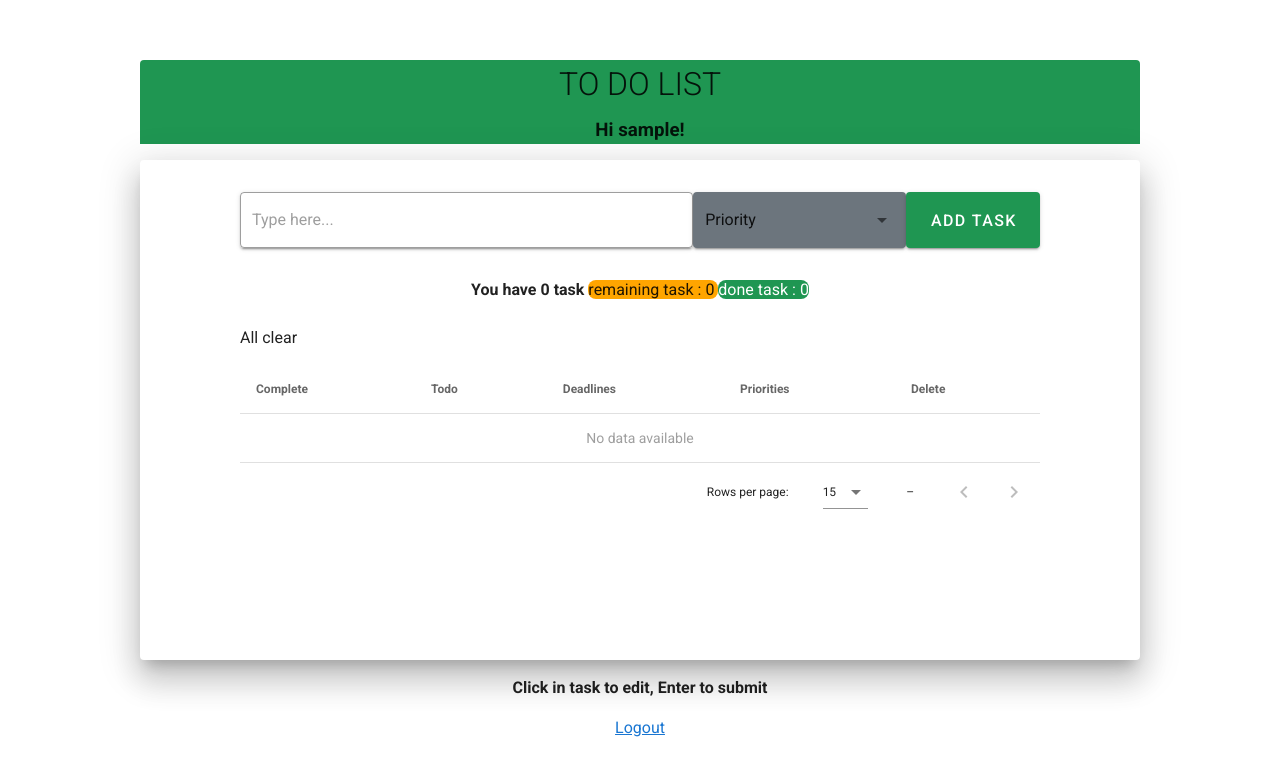
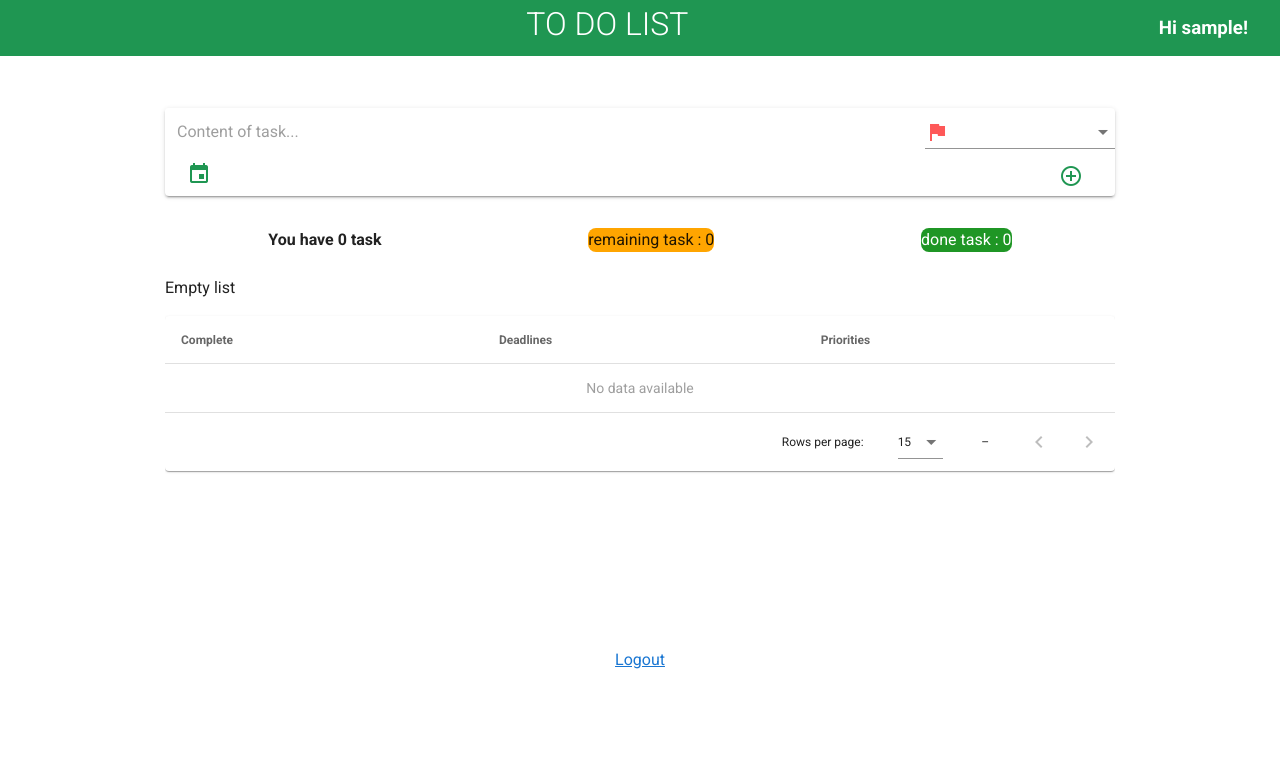
Before and after one commit to joker20-kiddihub/Todo, a Vue app: page / in a window 1280 px wide. Shown: the top 776 px of the page. Built offline with nearby package versions, Linux system fonts and the light colour scheme; sample sign-in values are in the browser's storage.

Commit message:
Improved user interface

```diff
--- a/src/Config/colors.js
+++ b/src/Config/colors.js
@@ -4,7 +4,6 @@ const colors = {
 	pink: "F66D9B",
 	light: "F8F9FA",
 	yellow: "FFC107",
-	green: "1F9652",
 	teal: "4DC0B5",
 	cyan: "17A2B8",
 	red: "FE5858",
--- a/src/Plugins/vuetify.js
+++ b/src/Plugins/vuetify.js
@@ -13,7 +13,7 @@ const opts = {
 		},
 	},
 	icons: {
-		iconfont: "mdiSvg", // 'mdi' || 'mdiSvg' || 'md' || 'fa' || 'fa4' || 'faSvg'
+		iconfont: "mdi", // 'mdi' || 'mdiSvg' || 'md' || 'fa' || 'fa4' || 'faSvg'
 	},
 };
 
--- a/src/Screens/Auth/LoginPage.vue
+++ b/src/Screens/Auth/LoginPage.vue
@@ -9,7 +9,7 @@
 				<v-card
 					class="text-center d-flex flex-column align-center justify-center"
 					height="100%"
-					color="#1F9652"
+					color="white"
 					tile
 				>
 					<div>
@@ -56,7 +56,7 @@
 						<div class="form-group">
 							<v-btn
 								class="mr-4 mt-4; white--text"
-								color="#1F9652"
+								color="white"
 								block
 								:disabled="status.loggingIn"
 								@click="handleSubmit"
--- a/src/Screens/Home/Components/AddTodo.vue
+++ b/src/Screens/Home/Components/AddTodo.vue
@@ -1,36 +1,81 @@
 <template>
-	<v-row class="mt-8 align-start ma-0" width="60%">
+	<v-card>
+		<v-item-group class="mt-6">
+			<div class="d-flex">
 				<v-text-field
-			outlined
 					clearable
 					type="text"
-			solo
-			placeholder="Type here..."
+					placeholder="Content of task..."
 					@keyup.enter="Add"
 					v-model.trim="newTodo"
-			style="width: 40%"
+					flat
+					solo
+					class="ma-0 pa-0"
+					hide-details
 				>
 				</v-text-field>
+				<div
+					style="width: 20%"
+					class="d-flex align-center justify-center"
+				>
 					<v-select
+						:items="priorities"
 						v-model="priority"
-			:items="priorities"
-			item-text="name"
+						:item-text="() => ``"
 						item-value="id"
-			height="56"
-			style="width: 10%"
-			solo
-			:background-color="priorities[priority].backgroundColor"
-		></v-select>
+						class="ma-0 pa-0"
+						hide-details
+					>
+						<template v-slot:prepend-inner>
+							<v-icon :color="priorities[priority].color"
+								>mdi-flag</v-icon
+							>
+						</template>
+						<template slot="item" slot-scope="data">
+							<v-icon :color="data.item.color">{{
+								data.item.icon
+							}}</v-icon>
+							<span class="ml-12">{{ data.item.name }}</span>
+						</template>
+					</v-select>
+				</div>
+			</div>
+			<div
+				class="d-flex justify-space-between pl-4 pr-8"
+				style="height: 40px"
+			>
+				<div>
+					<v-menu
+						:close-on-content-click="false"
+						:nudge-right="40"
+						transition="scale-transition"
+						offset-y
+						min-width="auto"
+						style="width: 20px"
+					>
+						<template v-slot:activator="{ on, attrs }">
 							<v-btn
-			height="56"
-			x-large
-			color="#1F9652"
-			class="white--text"
-			@click="Add"
+								icon
+								color="#1f9652"
+								v-bind="attrs"
+								v-on="on"
 							>
-			ADD TASK
+								<v-icon>mdi-calendar</v-icon>
 							</v-btn>
-	</v-row>
+						</template>
+						<v-date-picker
+							color="#1f9652"
+							v-model="deadline"
+							:allowed-dates="disablePastDates"
+						></v-date-picker>
+					</v-menu>
+				</div>
+				<button @click="Add" class="mr-0">
+					<v-icon color="#1f9652"> mdi-plus-circle-outline </v-icon>
+				</button>
+			</div>
+		</v-item-group>
+	</v-card>
 </template>
 
 <script>
@@ -46,6 +91,9 @@ export default {
 			newTodo: this.$store.state.newToDo,
 			priority: this.$store.state.priorityId,
 			deadline: this.$store.state.deadlines,
+			date: new Date(Date.now() - new Date().getTimezoneOffset() * 60000)
+				.toISOString()
+				.substr(0, 10),
 			modal: false,
 		};
 	},
@@ -60,6 +108,10 @@ export default {
 
 			this.$store.dispatch("addTask", payload);
 			this.newTodo = "";
+			this.deadline = null;
+		},
+		disablePastDates(val) {
+			return val >= new Date().toISOString().substr(0, 10);
 		},
 	},
 };
--- a/src/Screens/Home/Components/CountTodo.vue
+++ b/src/Screens/Home/Components/CountTodo.vue
@@ -1,11 +1,13 @@
 <template>
-	<div>
+	<div class="mt-8 d-flex justify-space-around">
 		<b> You have {{ allTasks }} task </b>
 		<span style="background: orange; border-radius: 8px">
 			remaining task : {{ notDone }}
 		</span>
 
-		<span style="background: #1F9652; border-radius: 8px" class="white--text"
+		<span
+			style="background: #1f9625; border-radius: 8px"
+			class="white--text"
 			>done task : {{ Done }}
 		</span>
 	</div>
--- a/src/Screens/Home/Components/Footer.vue
+++ b/src/Screens/Home/Components/Footer.vue
@@ -1,8 +1,5 @@
 <template>
-	<div class="text-center">
-		<p class="mt-4 font-weight-bold">
-			Click in task to edit, Enter to submit
-		</p>
+	<div class="text-center mt-16">
 		<router-link to="/login">Logout</router-link>
 	</div>
 </template>
--- a/src/Screens/Home/Components/Header.vue
+++ b/src/Screens/Home/Components/Header.vue
@@ -1,12 +1,16 @@
 <template>
-	<div class="text-center" style="background-color: #1F9652;">
-		<h1 class="mb-2 font-weight-light">TO DO LIST</h1>
-		<h3 class="mb-4">Hi {{ account.user.username }}!</h3>
+	<div class="white--text" style="background: #1f9652">
+		<div class="d-flex align-center justify-space-between">
+			<div></div>
+			<h1 class="mb-2 font-weight-light ml-14">TO DO LIST</h1>
+			<h3 class="mr-8">Hi {{ account.user.username }}!</h3>
+		</div>
 	</div>
 </template>
 
 <script>
 const LOCAL_STORAGE_KEY = "todo";
+
 import { mapState } from "vuex";
 
 export default {
--- a/src/Screens/Home/Components/Todo.vue
+++ b/src/Screens/Home/Components/Todo.vue
@@ -1,12 +1,26 @@
 <template>
 	<tr>
-		<td style="width: 110px">
-			<v-checkbox class="mark" type="checkbox" v-model="item.completed" />
+		<td style="width: 15%">
+			<v-checkbox
+				on-icon="mdi-check-circle-outline"
+				off-icon="mdi-checkbox-blank-circle-outline"
+				type="checkbox"
+				v-model="item.completed"
+				color="#1f9652"
+			>
+			</v-checkbox>
 		</td>
 		<td>
+			<div class="d-flex align-center">
+				<v-icon
+					:color="priorities[item.priority_id].color"
+					class="mr-4"
+					style="font-size: 18px"
+					>mdi-circle</v-icon
+				>
+
 				<label
-				@click="edit(item)"
-				class="font-weight-medium mt-1 black--text"
+					class="mt-1 black--text font-weight-regular subtitle-1"
 					:class="{
 						'text-decoration-line-through': item.completed,
 					}"
@@ -20,13 +34,13 @@
 				<v-text-field
 					v-if="editing == item && item.completed != true"
 					v-model="item.name"
-				:class="{}"
+					hide-details
 					@keyup.escape="doneEdit"
 					@keyup.enter="doneEdit"
 				/>
-		</td>
-		<td>
-			<v-list-item-action style="padding: 10px 10px 0 0; width: 100px">
+			</div>
+			<div>
+				<v-list-item-action style="" class="ma-0">
 					<v-dialog
 						ref="dialog"
 						v-model="modal"
@@ -36,27 +50,26 @@
 					>
 						<template v-slot:activator="{ on, attrs }">
 							<v-text-field
+								style="font-size: 0.8rem"
 								v-model="item.deadline"
 								readonly
 								v-bind="attrs"
 								v-on="on"
+								prepend-inner-icon="mdi-calendar"
+								hide-details
 							></v-text-field>
 						</template>
 						<v-date-picker
 							color="green"
+							scrollable
 							scrollable
 							year-icon="mdi-calendar-blank"
 							prev-icon="mdi-skip-previous"
 							next-icon="mdi-skip-next"
 							v-model="item.deadline"
 							:allowed-dates="disablePastDates"
-					>
-					<v-spacer></v-spacer>
-            		<v-btn
-              		text
-              		color="#1F9652"
-              		@click="modal = false"
-            		>
+							><v-spacer></v-spacer>
+							<v-btn text color="#1F9652" @click="modal = false">
 								Cancel
 							</v-btn>
 							<v-btn
@@ -69,27 +82,15 @@
 						</v-date-picker>
 					</v-dialog>
 				</v-list-item-action>
+			</div>
 		</td>
-		<td>
-			<v-select
-				class="pt-8"
-				v-model="item.priority_id"
-				:items="priorities"
-				item-text="name"
-				item-value="id"
-				solo
-				style="width: 120px"
-				:background-color="
-					priorities[item.priority_id]
-						? priorities[item.priority_id].backgroundColor
-						: 0
-				"
-			></v-select>
-		</td>
-		<td style="width: 90px">
-			<a @click="Delete(item)" class="delete badge badge-danger">
-				<v-icon size="30">mdi-trash-can-outline</v-icon>
-			</a>
+		<td style="width: 20px" class="ma-0 pa-0">
+			<v-icon @click="edit(item)" size="30" class="mr-2"
+				>mdi-pencil-outline</v-icon
+			>
+			<v-icon @click="Delete(item)" size="30"
+				>mdi-trash-can-outline</v-icon
+			>
 		</td>
 	</tr>
 </template>
--- a/src/Screens/Home/Components/TodoList.vue
+++ b/src/Screens/Home/Components/TodoList.vue
@@ -1,11 +1,12 @@
 <template>
 	<div>
-		<p v-if="toDos.length <= 0">All clear</p>
+		<p v-if="toDos.length <= 0">Empty list</p>
 		<v-list-item-group>
 			<v-data-table
 				:headers="priorityHeaders"
 				:items="toDos"
 				:items-per-page="15"
+				class="elevation-1 white"
 			>
 				<template v-slot:item="{ item }">
 					<Todo :item="item" :priorities="priorities" />
@@ -26,6 +27,7 @@ export default {
 		priorities: Array,
 		priorityHeaders: Array,
 	},
+
 	data() {
 		return {
 			toDos: this.$store.state.toDos,
--- a/src/Screens/Home/HomePage.vue
+++ b/src/Screens/Home/HomePage.vue
@@ -1,27 +1,27 @@
 <template>
-	<v-container class="fill-height fluid justify-center">
+	<div>
+		<Header />
+		<v-container class="fill-height fluid justify-center pa-0">
 			<v-card class="elevation-0" width="1000px">
-			<Header />
 				<v-card
-				class="justify-center ma-0 elevation-20 d-flex"
+					class="justify-center ma-0 elevation-0 d-flex"
 					height="500"
+					color="white"
 					width="1200"
 				>
 					<v-card
 						class="ma-0 elevation-0"
 						color="transparent"
-					width="80%"
+						width="95%"
 					>
-					<v-item-group class="mt-6">
 						<AddTodo :priorities="priorities" />
-					</v-item-group>
 
 						<div class="m-5 text-center mb-4">
 							<CountTodo />
 						</div>
 						<v-list
 							color="transparent"
-						height="310"
+							height="340"
 							class="overflow-auto"
 						>
 							<TodoList
@@ -34,6 +34,7 @@
 				<Footer />
 			</v-card>
 		</v-container>
+	</div>
 </template>
 
 <script>
@@ -57,44 +58,44 @@ export default {
 					align: "start",
 					value: "completed",
 				},
-				{
-					text: "Todo",
-					value: "name",
-				},
+
 				{
 					text: "Deadlines",
 					value: "deadline",
+					align: "",
 				},
 				{
 					text: "Priorities",
 					value: "priority_id",
-				},
-				{
-					text: "Delete",
+					value: "start",
 				},
 			],
 
 			priorities: [
 				{
 					id: 0,
-					name: "Priority",
-					backgroundColor: "grey"
+					name: "High",
+					color: "red",
+					icon: "mdi-flag",
 				},
 				{
 					id: 1,
-					name: "High",
-					backgroundColor: "red",
+					name: "Medium",
+					color: "orange",
+					icon: "mdi-flag",
 				},
 				{
 					id: 2,
-					name: "Medium",
-					backgroundColor: "orange",
+					name: "Low",
+					color: "yellow",
+					icon: "mdi-flag",
 				},
 				{
 					id: 3,
 					name: "Low",
-					backgroundColor: "yellow",
-				}
+					color: "gray",
+					icon: "mdi-flag",
+				},
 			],
 		};
 	},
--- a/src/Stores/account.module.js
+++ b/src/Stores/account.module.js
@@ -1,4 +1,3 @@
-/* eslint-disable no-unused-vars */
 import { userService } from "../Services";
 import { router } from "../router";
 
```
Lines whose indentation alone changed are shown as unchanged.
